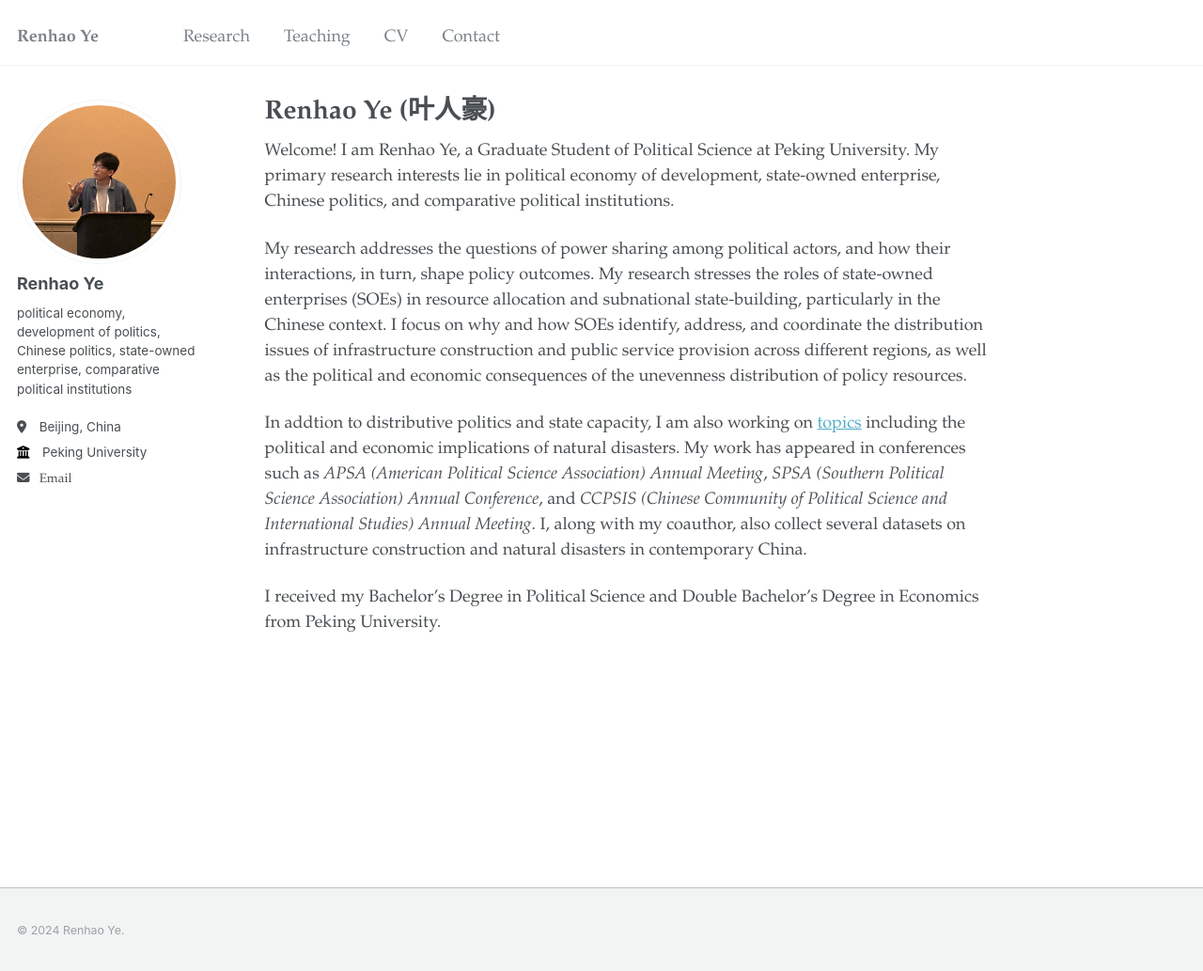
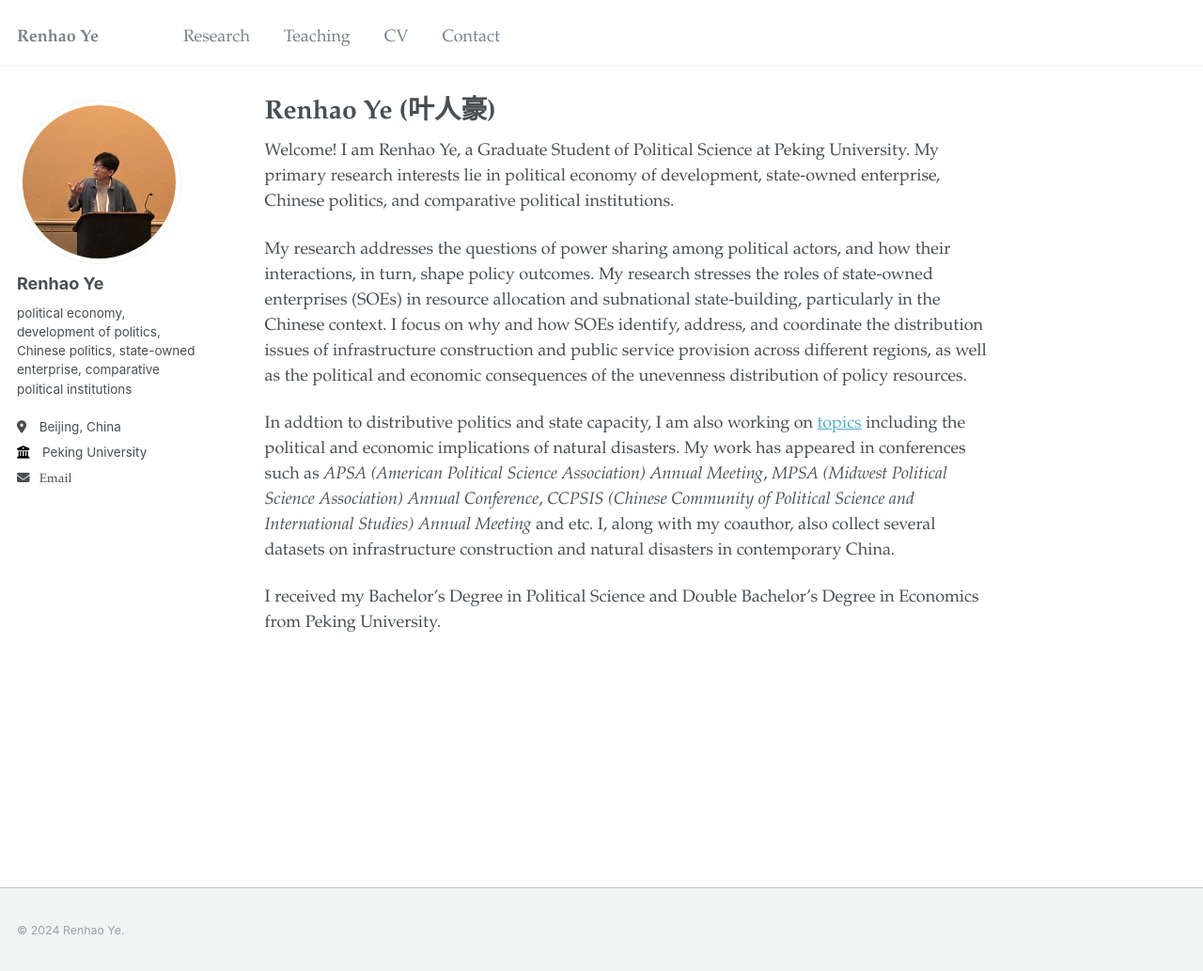
Before and after one commit to thenhow-ye/thenhow-ye.github.io, a Jekyll site: the page built from _pages/about.md, in a window 1280 px wide and 1035 px high. Shown: the whole window at 94% size. Built offline with Jekyll 4.4.1, drawn with Linux system fonts in a browser that asks for light colours.

Commit message:
Update about.md

```diff
--- a/_pages/about.md
+++ b/_pages/about.md
@@ -11,6 +11,6 @@ Welcome! I am Renhao Ye, a Graduate Student of Political Science at Peking Unive
 
 My research addresses the questions of power sharing among political actors, and how their interactions, in turn, shape policy outcomes. My research stresses the roles of state-owned enterprises (SOEs) in resource allocation and subnational state-building, particularly in the Chinese context. I focus on why and how SOEs identify, address, and coordinate the distribution issues of infrastructure construction and public service provision across different regions, as well as the political and economic consequences of the unevenness distribution of policy resources.
 
-In addtion to distributive politics and state capacity, I am also working on [topics](http://thenhow-ye.github.io/publications/) including the political and economic implications of natural disasters. My work has appeared in conferences such as _APSA (American Political Science Association) Annual Meeting_, _SPSA (Southern Political Science Association) Annual Conference_, and _CCPSIS (Chinese Community of Political Science and International Studies) Annual Meeting_. I, along with my coauthor, also collect several datasets on infrastructure construction and natural disasters in contemporary China.
+In addtion to distributive politics and state capacity, I am also working on [topics](http://thenhow-ye.github.io/publications/) including the political and economic implications of natural disasters. My work has appeared in conferences such as _APSA (American Political Science Association) Annual Meeting_, _MPSA (Midwest Political Science Association) Annual Conference_, _CCPSIS (Chinese Community of Political Science and International Studies) Annual Meeting_ and etc. I, along with my coauthor, also collect several datasets on infrastructure construction and natural disasters in contemporary China.
 
 I received my Bachelor's Degree in Political Science and Double Bachelor's Degree in Economics from Peking University.
```
